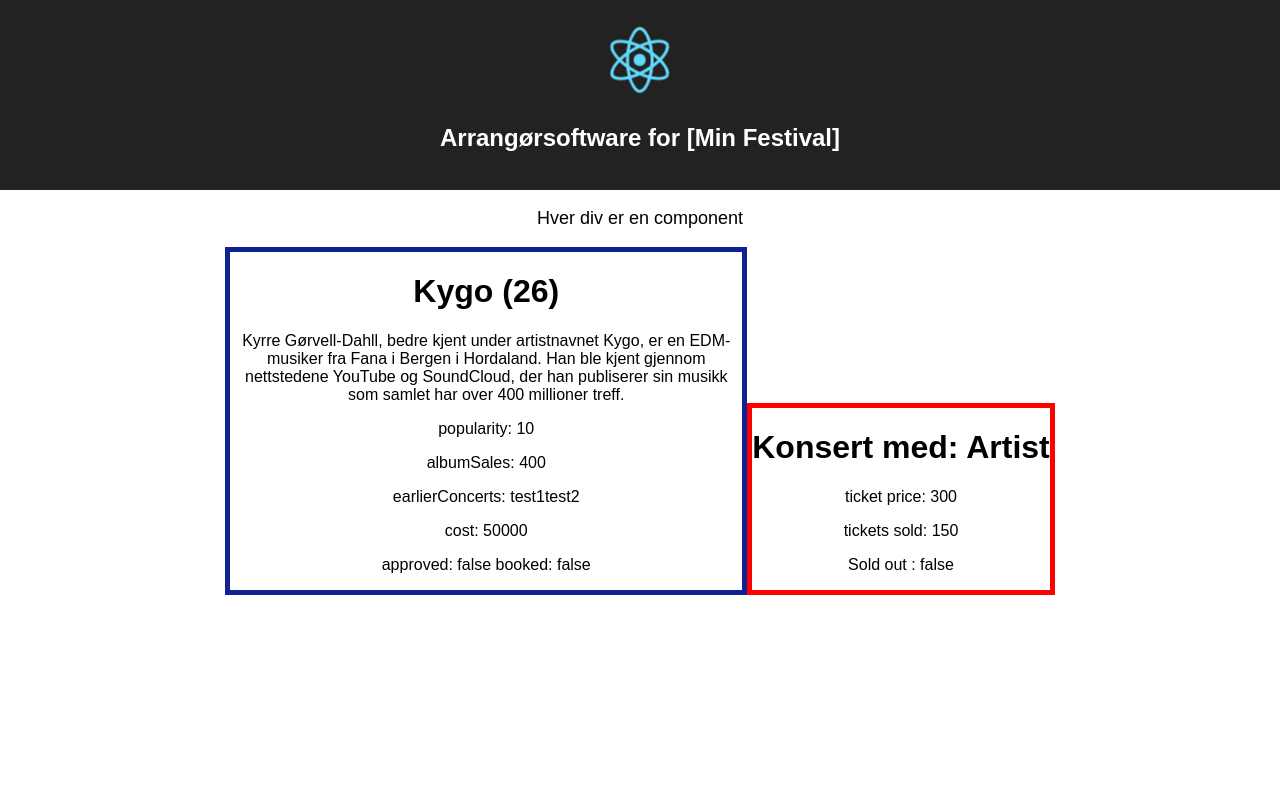
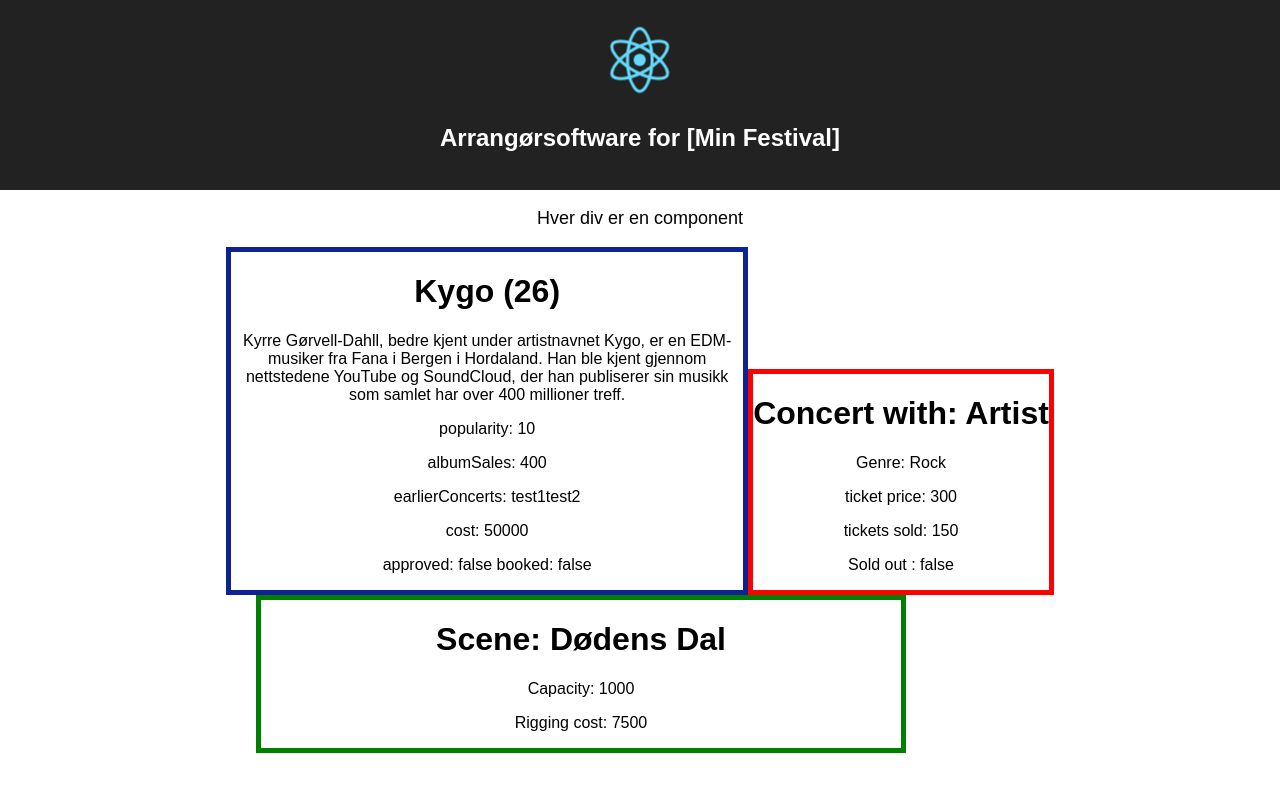
Before and after one commit to Staldvik/it1901, a React (Create React App) app in the folder app/: page / in a window 1280 px wide. Shown: the top 792 px of the page. Built offline with nearby package versions, Linux system fonts and the light colour scheme.

Commit message:
added scene component

```diff
--- a/app/src/App.js
+++ b/app/src/App.js
@@ -3,7 +3,7 @@ import logo from './logo.svg';
 import './App.css';
 import Artist from './components/artist/Artist'
 import Concert from './components/concert/Concert'
-
+import Scene from './components/scene/Scene'
 class App extends Component {
   constructor(){
     super();
@@ -17,7 +17,7 @@ class App extends Component {
       <div className="App">
         <div className="App-header">
           <img src={logo} className="App-logo" alt="logo" />
-          <h2>Arrangørsoftware for  {this.state.prosjekt}</h2>
+          <h2>Arrangørsoftware for {this.state.prosjekt}</h2>
         </div>
         <p className="App-intro">
           Hver div er en component
@@ -27,8 +27,9 @@ class App extends Component {
         Han ble kjent gjennom nettstedene YouTube og SoundCloud, der han publiserer sin musikk som samlet har over 400 millioner treff." popularity={10} albumSales={400} cost={50000} earlierConcerts={["test1", "test2"]}
         />
 
-        <Concert price={300} sales={150}
-        />
+        <Concert price={300} sales={150} genre="Rock" />
+
+        <Scene name="Dødens Dal" capacity={1000} cost={7500} />
 
       </div>
     );
--- a/app/src/components/concert/Concert.js
+++ b/app/src/components/concert/Concert.js
@@ -1,5 +1,5 @@
 import React, {Component } from 'react'
-import Artist from "../artist/Artist"
+import Scene from "../scene/Scene"
 import './concert.css';
 
 export default class Concert extends Component {
@@ -7,7 +7,8 @@ export default class Concert extends Component {
         super(props);
         this.state = {
             price: props.price,
-            sales: props.sales,
+            sales: props.sales, //number of tickets sold
+            genre: props.genre,
             capacity: props.capacity //skal komme fra Scene component
             //Må også ha en Artist component og en liste med Tekniker components
 
@@ -17,7 +18,8 @@ export default class Concert extends Component {
     render() {
         return (
             <div className = "concertDiv">
-                <h1> Konsert med: Artist</h1>
+                <h1> Concert with: Artist</h1>
+                <p> Genre: {this.state.genre}</p>
                 <p> ticket price: {this.state.price} </p>
                 <p> tickets sold: {this.state.sales} </p>
                 <p> Sold out : {this.isSoldOut()} </p>
--- /dev/null
+++ b/app/src/components/scene/Scene.js
@@ -0,0 +1,36 @@
+import React, {Component } from 'react'
+import './scene.css';
+
+export default class Concert extends Component {
+    constructor(props) {
+        super(props);
+        this.state = {
+            name: this.props.name,
+            capacity: this.props.capacity,
+            cost: this.props.cost,
+
+
+        }
+    }
+
+    render() {
+        return (
+            <div className = "sceneDiv">
+                <h1> Scene: {this.state.name}</h1>
+                <p> Capacity: {this.state.capacity}</p>
+                <p> Rigging cost: {this.state.cost} </p>
+            </div>
+
+        )
+    }
+
+    isSoldOut() {
+        if (this.state.sales >= this.state.capacity) {
+            return "true";
+        }
+        return "false"
+
+    }
+
+
+}
--- /dev/null
+++ b/app/src/components/scene/scene.css
@@ -0,0 +1,7 @@
+.sceneDiv {
+    border: 5px solid green;
+    max-width: 50%;
+    margin-left: 20%;
+    display: block;
+
+  }
```
